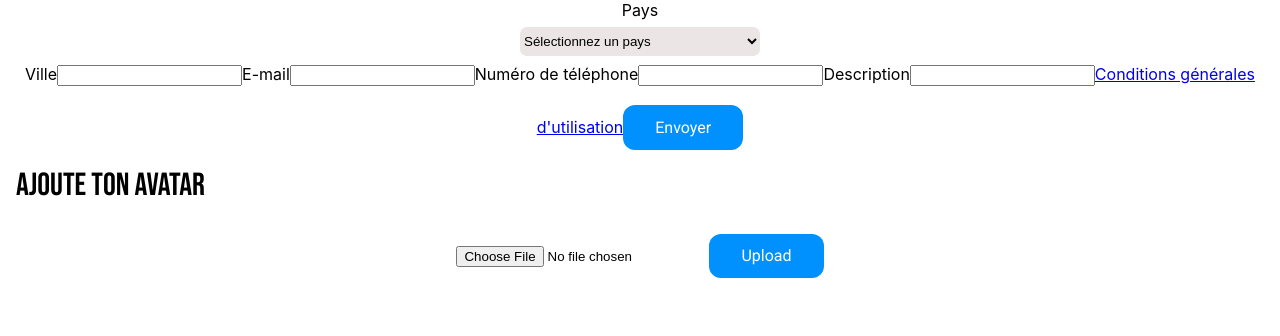
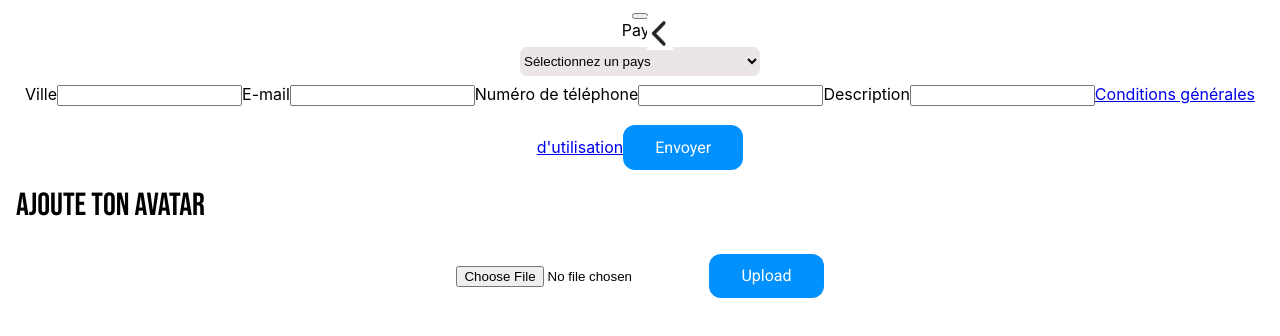
Before and after one commit to WildCodeSchool/reims-0919-js-tuk-tuk-travel, a React (Create React App) app in the folder tuktuktravel/: page /formusers in a window 1280 px wide. Both pictures are taken after a click on the button "Suivant". Shown: the top 336 px of the page. Built offline with nearby package versions, Linux system fonts and the light colour scheme.

Commit message:
add arrow back

```diff
--- a/tuktuktravel/src/components/FormUsers.js
+++ b/tuktuktravel/src/components/FormUsers.js
@@ -36,6 +36,14 @@ class FormUsers extends Component {
     })
   }
 
+  previousPage = () => {
+    this.setState({
+      firstSection: true,
+      secondSection: false
+    })
+  }
+
+
   change = e => {
     this.setState({
       [e.target.id]: e.target.value
@@ -65,7 +73,7 @@ class FormUsers extends Component {
         {this.state.firstSection?
         <div>
           <div className="title-form-user">INFOS PERSONNELLES</div>
-        <Link className='link-cgu-to-formuser' to="/Home">
+          <Link className='link-back-arrow' to="/Home">
             <figure className='fig-back-arrow'>
               <img className='back-arrow' src={back} alt='Arrow to back'/>
             </figure>
@@ -76,8 +84,10 @@ class FormUsers extends Component {
               <div>
                 <label htmlFor="lastname">Nom</label>
                 <input type="text" id="lastname" onChange={this.change} />
+
                 <label htmlFor="firstname">Prénom</label>
                 <input type="text" id="firstname" onChange={this.change} />
+
                 <label htmlFor="sex">Sexe</label>
                 <div className='sex-form-user'>
                   <select className="sex sex-form-user" id="sex" onChange={this.change} >
@@ -87,6 +97,7 @@ class FormUsers extends Component {
                   <option value="autre">Autre</option>
                   </select>
                 </div>
+
                 <label htmlFor="password">Mot de passe</label>
                 <input type="password" id="password" onChange={this.change} />
                 <label htmlFor="comfirm-password"> Comfirmation de Mot de passe</label>
@@ -94,6 +105,7 @@ class FormUsers extends Component {
 
                 <label htmlFor="birthday">Date de naissance</label>
                 <input type="date" id="birthday" onChange={this.change} />
+
                 <div className='nextButton'>
                   <button onClick = {this.nextPage}>Suivant</button>
                 </div>
@@ -102,18 +114,30 @@ class FormUsers extends Component {
         </div>
         :
         <div>
+          <button onClick = {this.previousPage}>
+            <figure className='fig-back-arrow'>
+              <img className='back-arrow' src={back} alt='Arrow to back'/>
+            </figure>
+          </button>
+
           <div className='secondSection'>
             <label htmlFor="countrys">Pays</label>
             <CountryList country={this.state.country} change={this.change} />
+
             <label htmlFor="city">Ville</label>
             <input type="text" id="city" onChange={this.change} />
+
             <label htmlFor="email">E-mail</label>
             <input type="text" id="email" onChange={this.change} />
+
             <label htmlFor="phone_number">Numéro de téléphone</label>
             <input type="text" id="phone_number" onChange={this.change} />
+
             <label htmlFor="description">Description</label>
             <input type="text" id="description" onChange={this.change} />
+
             <Link  to="/cgu">Conditions générales d'utilisation</Link>
+
             <button className='send-form-users' onClick={this.submit}>Envoyer</button>
           </div>
 
```
Lines whose indentation alone changed are shown as unchanged.
